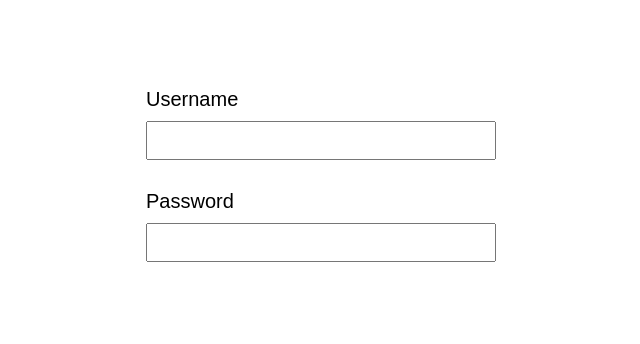
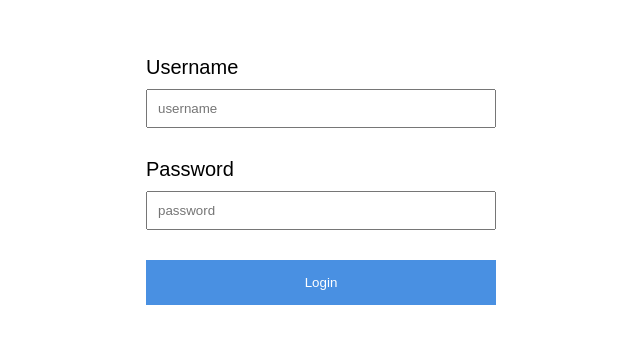
Before and after one commit to Dejan85/Fetch-data-and-store-with-redux-saga-tollkit, a React (Create React App) app: page / in a window 1280 px wide. Shown: the part 230-574 px from the top of the page, without its empty margins (319-959 px from the left). Built offline with nearby package versions, Linux system fonts and the light colour scheme.

Commit message:
add onSubmitHandler

```diff
--- a/src/components/LoginPage.tsx
+++ b/src/components/LoginPage.tsx
@@ -1,17 +1,25 @@
 import * as React from "react";
 
-const LoginPage = () => {
+const LoginPage = (): JSX.Element => {
+  const onSubmitHandler = (e: any): void => {
+    e.preventDefault();
+    console.log("radi");
+  };
+
   return (
     <div className="login">
-      <form className="login-form">
+      <form className="login-form" onSubmit={onSubmitHandler}>
         <div className="login-input-holder">
           <label className="login-input-label">Username</label>
-          <input className="login-input" />
+          <input className="login-input" placeholder="username" />
         </div>
         <div className="login-input-holder">
           <label className="login-input-label">Password</label>
-          <input className="login-input" />
+          <input className="login-input" placeholder="password" />
         </div>
+        <button className="login-button" type="submit">
+          Login
+        </button>
       </form>
     </div>
   );
--- a/src/style/login-page/login.scss
+++ b/src/style/login-page/login.scss
@@ -25,4 +25,14 @@
   &-input {
     padding: 10px;
   }
+
+  &-button {
+    background: #4990e2;
+    color: white;
+    width: 100%;
+    border: none;
+    padding: 15px;
+    margin-top: 20px;
+    cursor: pointer;
+  }
 }
```
